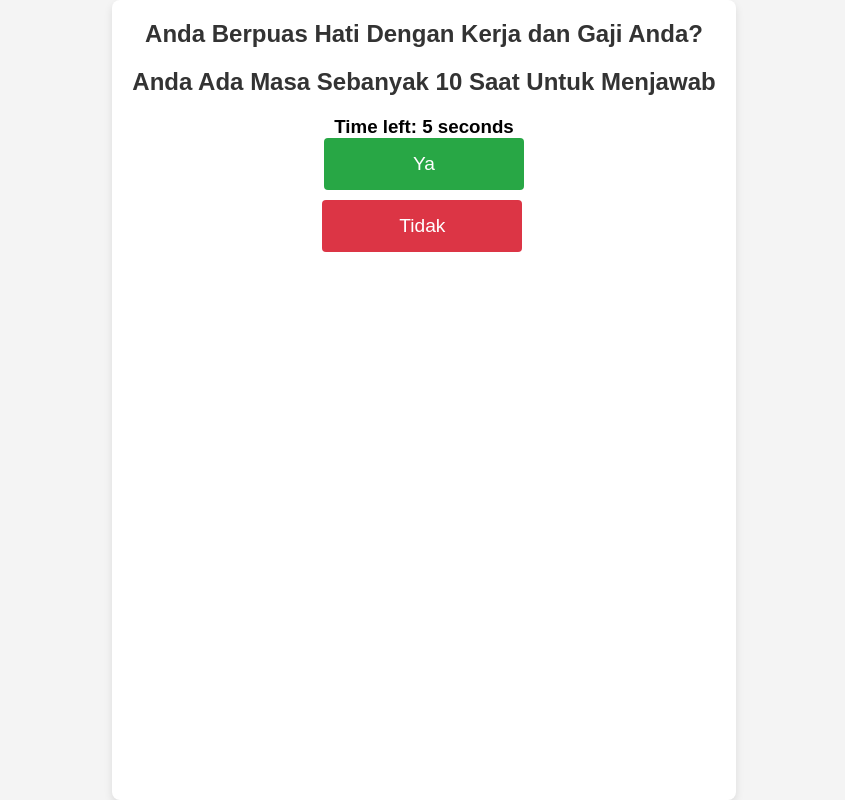
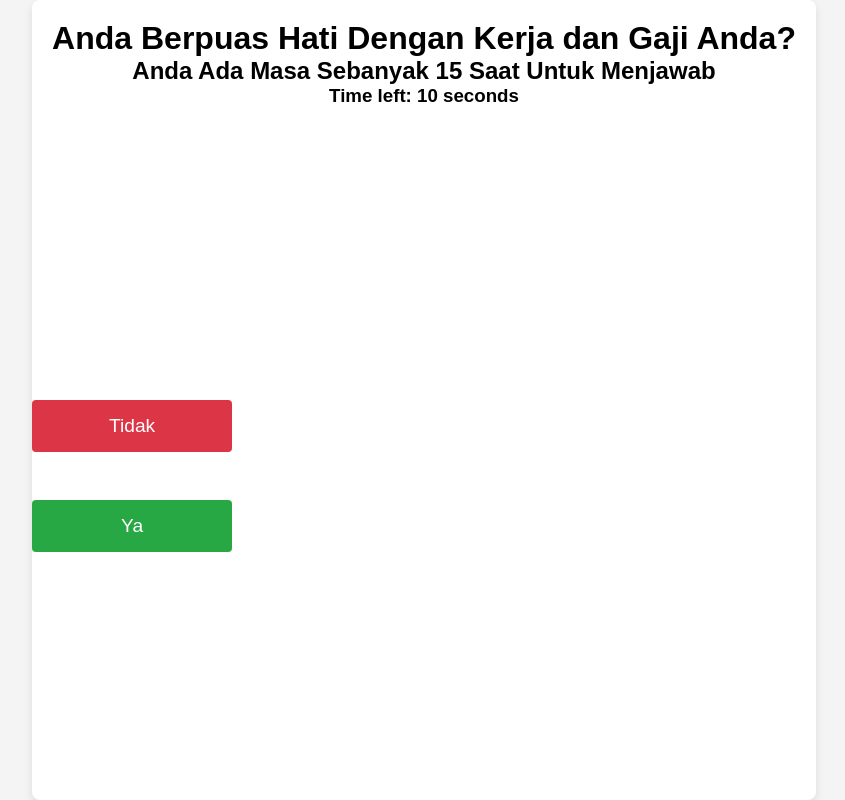
Before and after one commit to denrokokasdi/motivasi, a React (Create React App) app: page / in a window 1280 px wide. Shown: the whole page, without its empty margins (216-1061 px from the left). Built offline with nearby package versions, Linux system fonts and the light colour scheme.

Commit message:
Update QuestionPage.js

```diff
--- a/src/QuestionPage.js
+++ b/src/QuestionPage.js
@@ -3,31 +3,27 @@ import { useNavigate } from 'react-router-dom';
 import './App.css';
 
 const QuestionPage = () => {
-  const [yaButtonPosition, setYaButtonPosition] = useState({ top: '510px', left: '0px' });
-  const [tidakButtonPosition, setTidakButtonPosition] = useState({ top: '200px', left: '210px' });
+  const [yaButtonPosition, setYaButtonPosition] = useState({ top: '500px', left: '0px' });
+  const [tidakButtonPosition, setTidakButtonPosition] = useState({ top: '400px', left: '0px' });
   const [hoverCount, setHoverCount] = useState(0);
-  const [timer, setTimer] = useState(10); // Initialize timer with 10 seconds
+  const [timer, setTimer] = useState(15); // Initialize timer with 10 seconds
   const navigate = useNavigate();
 
   const getRandomPosition = () => {
-    const randomTop = Math.floor(Math.random() * 200);
-    const randomLeft = Math.floor(Math.random() * 200);
-    return { top: `${randomTop}px`, left: `${randomLeft}px` };
+    const randomTop = Math.floor(Math.random() * 800);
+    const randomLeft = Math.floor(Math.random() * 400);
+    return { top: `${randomTop}px`, left: `0px` };
   };
 
-  const handleHover = (button) => {
+  const handleTidakClick = () => {
     const newPosition = getRandomPosition();
-    if (button === 'ya') {
-      setYaButtonPosition(newPosition);
-    } else {
-      setTidakButtonPosition(newPosition);
-    }
+    setTidakButtonPosition(newPosition); // Move "Tidak" button to new random position
   };
 
   useEffect(() => {
     if (timer > 0) {
       const countdown = setInterval(() => {
-        setTimer(prevTimer => prevTimer - 1);
+        setTimer((prevTimer) => prevTimer - 1);
       }, 1000);
       return () => clearInterval(countdown);
     } else {
@@ -38,17 +34,18 @@ const QuestionPage = () => {
 
   return (
     <div className="container" style={{ position: 'relative', height: '100vh' }}>
-      <h1 className="title">Anda Berpuas Hati Dengan Kerja dan Gaji Anda?</h1>
-      <h2 className="title">Anda Ada Masa Sebanyak 10 Saat Untuk Menjawab</h2>
+      <h1 className="title1">Anda Berpuas Hati Dengan Kerja dan Gaji Anda?</h1>
+      <h2 className="title1">Anda Ada Masa Sebanyak 15 Saat Untuk Menjawab</h2>
       <h3 className="timer">Time left: {timer} seconds</h3> {/* Display the timer */}
       <div className="buttons">
         <button
           className="button ya"
+          style={{ position: 'absolute', ...yaButtonPosition }}
         >
           Ya
         </button>
         <button
-          onMouseEnter={() => handleHover('tidak')}
+          onClick={handleTidakClick} // Trigger onClick instead of onMouseEnter
           className="button tidak"
           style={{ position: 'absolute', ...tidakButtonPosition }}
         >
```
